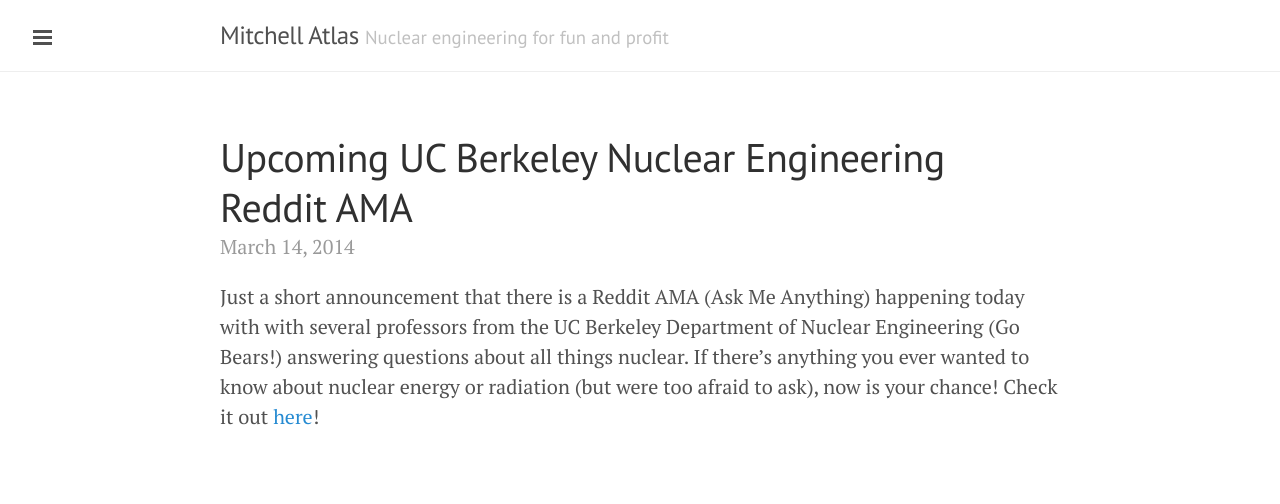
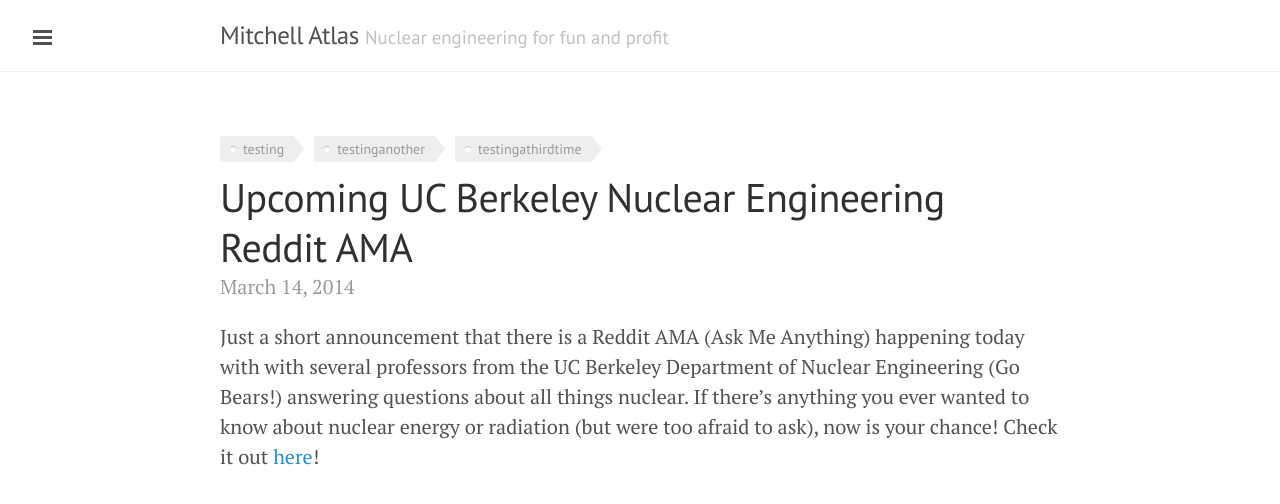
Before and after one commit to xatlasm/xatlasm.github.io, a Jekyll site: the page built from _posts/2014-03-14-upcoming-uc-berkeley-nuclear-engineering-reddit-ama.md, in a window 1280 px wide. Shown: the top 504 px of the page. Built offline with Jekyll 4.4.1, drawn with Linux system fonts in a browser that asks for light colours; comment, search, counter and statistics services are not loaded.

Commit message:
tags and stuff

```diff
--- a/_config.yml
+++ b/_config.yml
@@ -11,7 +11,7 @@
 # Setup
 title:               Mitchell Atlas
 tagline:             'Nuclear engineering for fun and profit'
-profilepic:         'https://xatlasm.github.io/public/profile.jpg'
+description:         ''
 url:                 http://xatlasm.github.io
 baseurl:             /
 paginate:            5
--- a/_includes/sidebar.html
+++ b/_includes/sidebar.html
@@ -5,6 +5,10 @@
 <!-- Toggleable sidebar -->
 <div class="sidebar" id="sidebar">
   <div class="sidebar-profilepic"></div>
+
+<div class="sidebar-item" style="text-align:center">
+  <p>{{ site.description }}</p>
+</div>
 
   <nav class="sidebar-nav">
     <a class="sidebar-nav-item{% if page.url == site.baseurl %} active{% endif %}" href="{{ site.baseurl }}">Home</a>
--- a/_posts/2014-03-14-upcoming-uc-berkeley-nuclear-engineering-reddit-ama.md
+++ b/_posts/2014-03-14-upcoming-uc-berkeley-nuclear-engineering-reddit-ama.md
@@ -1,6 +1,7 @@
 ---
 layout: post
 title: Upcoming UC Berkeley Nuclear Engineering Reddit AMA
+tags: testing testinganother testingathirdtime
 ---
 
 Just a short announcement that there is a Reddit AMA (Ask Me Anything)
```
